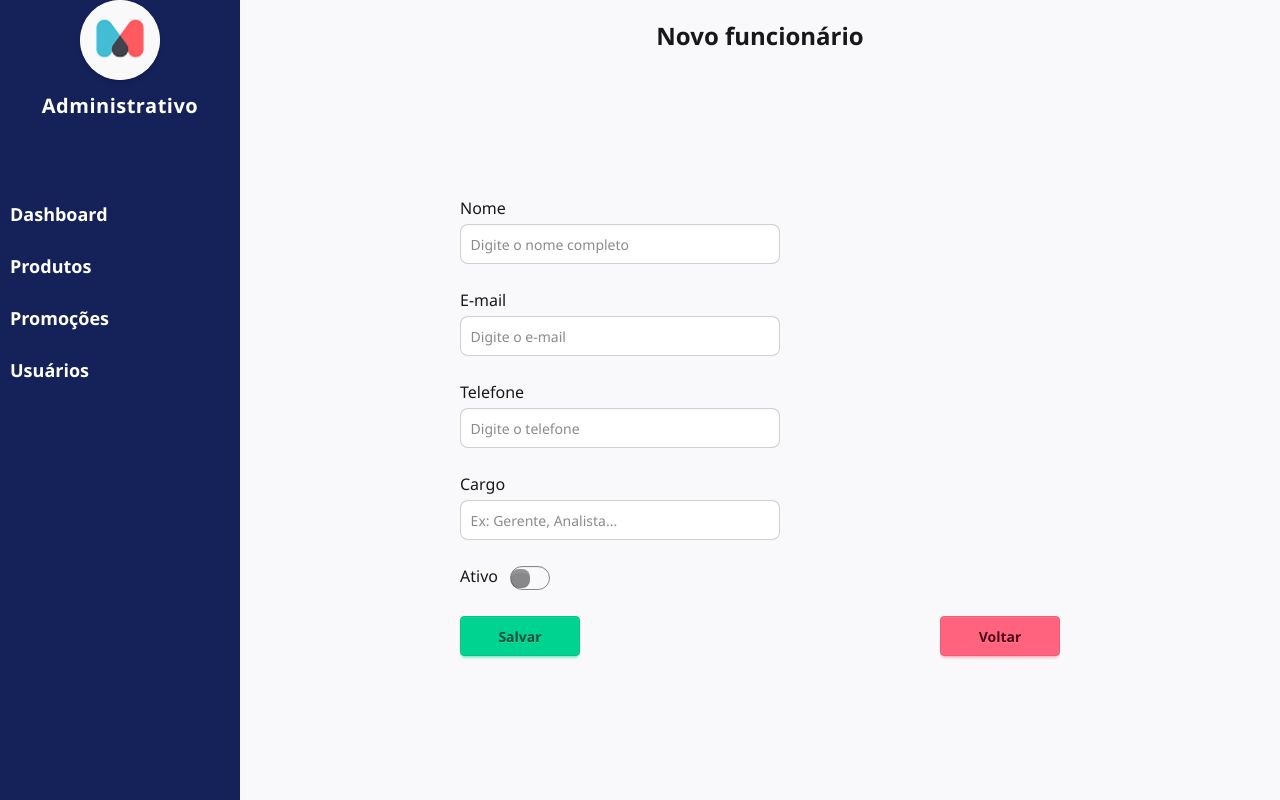
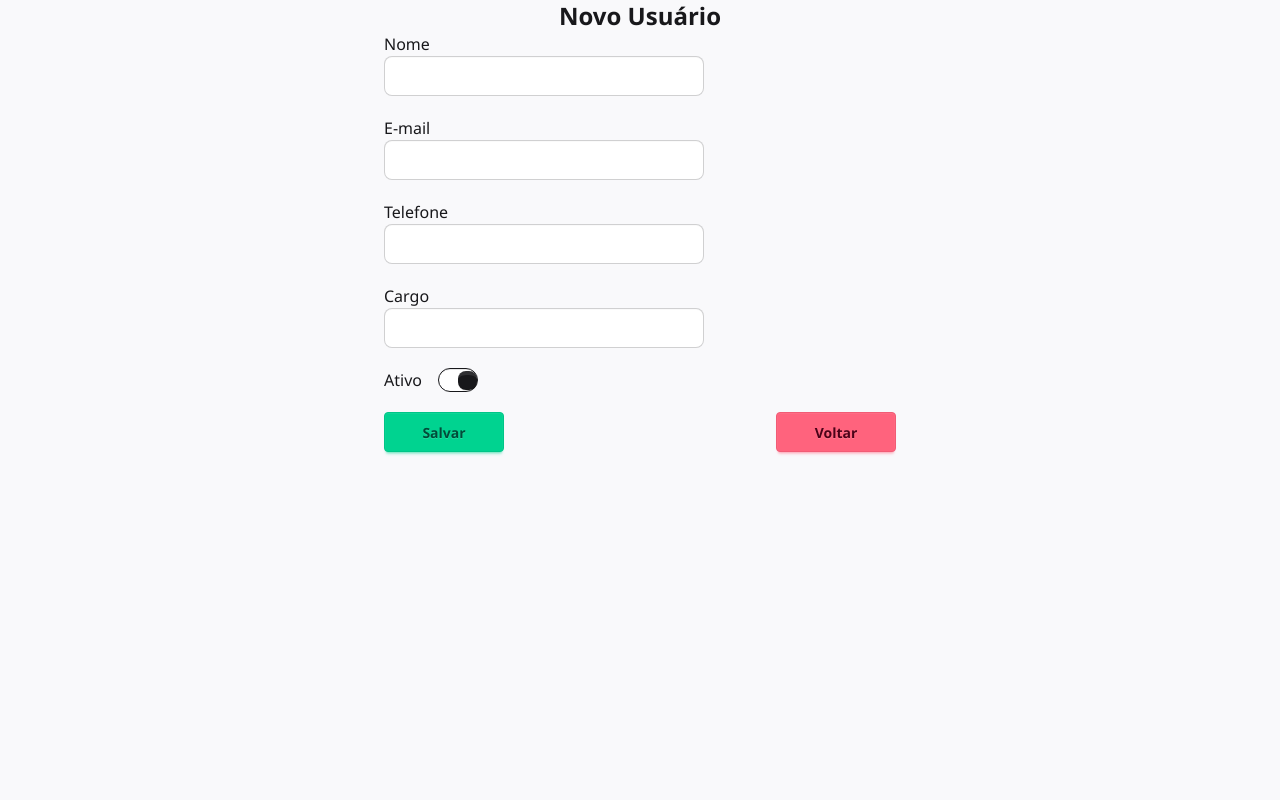
Before and after one commit to nataliatviana/sistema-mercadoweb, a React (Vite) app in the folder vite-project/: page /usuarios/novo in a window 1280 px wide. Built offline with nearby package versions, Linux system fonts and the light colour scheme.

Commit message:
Integração da página de usuários

```diff
--- a/vite-project/src/pages/users/FormUser/index.tsx
+++ b/vite-project/src/pages/users/FormUser/index.tsx
@@ -1,28 +1,24 @@
-import LeftBar from "../../../components/LeftBar";
-import type { User } from "../../../types/user.type";
-import "./index.css";
-import { useState, type FormEvent } from "react";
+import { useState } from "react";
 import { useLocation, useNavigate } from "react-router-dom";
 
-interface userFormProps {
-    user?: User
-    onSubmit?: (data: User) => void;
+interface UserFormProps {
     title: string;
+    user?: any;
+    onSubmit?: (data: any) => void;
     }
 
-export default function UserForm(props: userFormProps) {
+    export default function UserForm({ title, user, onSubmit }: UserFormProps) {
     const navigate = useNavigate();
-
     const location = useLocation();
-
     const isView = location.pathname.toLowerCase().includes("view");
 
     const [formData, setFormData] = useState({
-        name: props.user?.name ?? "",
-        email: props.user?.email,
-        phone: props.user?.telefone,
-        role: props.user?.role,
-        isActive: props.user?.isActive,
+        name: user?.name ?? "",
+        email: user?.email ?? "",
+        telefone: user?.telefone ?? "",
+        role: user?.role ?? "",
+        isActive: user?.isActive ?? true,
+        img: user?.img ?? "",
     });
 
     const handleChange = (e: React.ChangeEvent<HTMLInputElement>) => {
@@ -33,95 +29,74 @@ export default function UserForm(props: userFormProps) {
         });
     };
 
-    const handleSubmit = (e: FormEvent<HTMLFormElement>) => {
+    const handleSubmit = (e: React.FormEvent<HTMLFormElement>) => {
         e.preventDefault();
-        if (props.onSubmit)
-            props.onSubmit({
-                name: formData.name,
-                email: formData.email || "",
-                id: 1,
-                img: "",
-                isActive: formData.isActive || true,
-                role: "admin",
-                telefone: formData.phone || ""
-            });
+        if (onSubmit) onSubmit(formData);
     };
 
     return (
         <div className="flex min-h-screen">
-            <LeftBar />
-            <main className="flex-1 p-8 flex flex-col items-center">
-                <h1 className="text-2xl font-semibold title">{props.title}</h1>
+        <main className="flex-1 p-10 flex flex-col items-center">
+            <h1 className="text-2xl font-semibold">{title}</h1>
 
-                <form onSubmit={(e) => handleSubmit(e)} className="form-funcionario rounded-2xl p-10 flex flex-col gap-6 w-full max-w-lg">
+            <form onSubmit={handleSubmit} className="w-full max-w-lg mt-8 flex flex-col gap-5">
+
             <div className="flex flex-col">
-                        <label htmlFor="name">Nome</label>
+                <label>Nome</label>
                 <input
-                            id="name"
                 name="name"
                 value={formData.name}
                 onChange={handleChange}
-                            type="text"
-                            placeholder="Digite o nome completo"
+                disabled={isView}
                 className="input input-bordered"
                 required
-                            disabled={isView}
                 />
             </div>
 
             <div className="flex flex-col">
-                        <label htmlFor="email">E-mail</label>
+                <label>E-mail</label>
                 <input
-                            id="email"
                 name="email"
                 value={formData.email}
-                            onChange={(e) => handleChange(e)}
+                onChange={handleChange}
+                disabled={isView}
                 type="email"
-                            placeholder="Digite o e-mail"
                 className="input input-bordered"
                 required
-                            disabled={isView}
                 />
             </div>
 
             <div className="flex flex-col">
-                        <label htmlFor="phone">Telefone</label>
+                <label>Telefone</label>
                 <input
-                            id="phone"
-                            name="phone"
-                            value={formData.phone}
+                name="telefone"
+                value={formData.telefone}
                 onChange={handleChange}
-                            type="text"
-                            placeholder="Digite o telefone"
+                disabled={isView}
                 className="input input-bordered"
-                            disabled={isView}
                 />
             </div>
 
             <div className="flex flex-col">
-                        <label htmlFor="role">Cargo</label>
+                <label>Cargo</label>
                 <input
-                            id="role"
                 name="role"
                 value={formData.role}
                 onChange={handleChange}
-                            type="text"
-                            placeholder="Ex: Gerente, Analista..."
+                disabled={isView}
                 className="input input-bordered"
-                            disabled={isView}
                 />
             </div>
 
-                    <div className="flex items-center gap-3">
-                        <label htmlFor="isActive">Ativo</label>
+            <div className="flex items-center gap-4">
+                <label>Ativo</label>
                 <input
-                            id="isActive"
                 name="isActive"
                 type="checkbox"
                 checked={formData.isActive}
+                disabled={isView}
                 onChange={handleChange}
                 className="toggle"
-                            disabled={isView}
                 />
             </div>
 
@@ -131,7 +106,6 @@ export default function UserForm(props: userFormProps) {
                     Salvar
                 </button>
                 )}
-
                 <button
                 type="button"
                 onClick={() => navigate("/usuarios")}
--- a/vite-project/src/pages/users/edit/index.tsx
+++ b/vite-project/src/pages/users/edit/index.tsx
@@ -1,20 +1,29 @@
-import { useParams } from "react-router-dom";
+import { useParams, useNavigate } from "react-router-dom";
+import { useEffect, useState } from "react";
 import UserForm from "../FormUser";
-import { users, type User } from "../../../types/user.type";
+import { getUserById } from "../../../api/user.api";
 
-export default function EditUser(){
+export default function ViewUser() {
+    const { id } = useParams<{ id: string }>();
+    const navigate = useNavigate();
+    const [user, setUser] = useState<any>(null);
 
-    const {id} = useParams();
+    useEffect(() => {
+        if (id) {
+        const token = localStorage.getItem("token") || "";
+        getUserById(id, token)
+            .then(setUser)
+            .catch(err => alert("Erro ao buscar usuário: " + err.message));
+        }
+    }, [id]);
 
-    const user = users.find(u=> u.id.toString() === id);
-
-    const onSubmit = (data:User)=>{
-        console.log(data);
-    }
-
-    return (
-        <UserForm title="Editar funcionário"  onSubmit={(data:User)=> onSubmit(data)} user={user}>
-
-        </UserForm>
-    )
+    return user ? (
+        <UserForm
+        title="Visualizar Usuário"
+        user={user}
+        onSubmit={undefined}
+        />
+    ) : (
+        <p>Carregando usuário...</p>
+    );
 }
--- a/vite-project/src/pages/users/index.tsx
+++ b/vite-project/src/pages/users/index.tsx
@@ -1,53 +1,76 @@
+// src/pages/users/index.tsx
+import { useEffect, useState } from "react";
+import { useNavigate } from "react-router-dom";
+import LeftBar from "../../components/LeftBar";
 import { MdDelete, MdModeEditOutline } from "react-icons/md";
-import LeftBar from "../../components/LeftBar";
-import { type User, users } from "../../types/user.type";
-import "./index.css";
 import { GrFormView } from "react-icons/gr";
-import { useState } from "react";
 import Modal from "../../components/Modal";
-import { useNavigate } from "react-router-dom";
-
+import { getUsers, deleteUser } from "../../api/user.api";
 
 export default function Usuarios() {
+  const [users, setUsers] = useState<any[]>([]);
+  const [isOpenModal, setIsOpenModal] = useState(false);
+  const [userToDelete, setUserToDelete] = useState<any>(null);
+  const navigate = useNavigate();
+  const token = localStorage.getItem("token") || "";
 
-  const [isOpenModal, setIsOpenModal] = useState(false);
-  const [user, setUser] = useState<User | null>(null);
+  useEffect(() => {
+    fetchUsers();
+  }, []);
 
-  const navigate = useNavigate();
+  const fetchUsers = async () => {
+    try {
+      const data = await getUsers(token);
+      setUsers(data);
+    } catch (err: any) {
+      alert("Erro ao buscar usuários: " + err.message);
+    }
+  };
 
-  const openModal = (user: User) => {
-    setUser(user);
+  const openModal = (user: any) => {
+    setUserToDelete(user);
     setIsOpenModal(true);
-  }
+  };
 
+  const confirmDelete = async () => {
+    if (!userToDelete) return;
+    try {
+      await deleteUser(userToDelete._id, token);
+      setUsers(users.filter(u => u._id !== userToDelete._id));
+      setIsOpenModal(false);
+      setUserToDelete(null);
+    } catch (err: any) {
+      alert("Erro ao deletar usuário: " + err.message);
+    }
+  };
 
   return (
     <div className="flex min-h-screen">
-      <LeftBar>
-
-      </LeftBar>
+      <LeftBar />
       <main className="flex-1 p-8 flex flex-col gap-10">
         <div className="flex items-center justify-around header-title">
           <h1 className="text-center text-xl font-semibold title">Usuários</h1>
-          <button onClick={()=> navigate("/usuarios/novo")} className="btn btn-primary button">Adicionar usuário</button>
+          <button onClick={() => navigate("/usuarios/novo")} className="btn btn-primary">
+            Adicionar usuário
+          </button>
         </div>
 
         {isOpenModal && (
           <Modal title="Deseja realmente excluir esse usuário?" onClose={() => setIsOpenModal(false)}>
             <div className="flex flex-col gap-5">
               <div>
-                <p>Nome do usuário : {user?.name}</p>
-                <p>Email: {user?.email}</p>
+                <p>Nome: {userToDelete?.name}</p>
+                <p>Email: {userToDelete?.email}</p>
               </div>
               <div className="flex justify-around">
-                <button className="btn btn-info">Sim</button>
+                <button className="btn btn-info" onClick={confirmDelete}>Sim</button>
                 <button onClick={() => setIsOpenModal(false)} className="btn btn-error">Não</button>
               </div>
             </div>
           </Modal>
         )}
 
-        <div className="overflow-x-auto rounded-box border border-base-content/5 bg-base-100 px-7 mt-20 user-div ">
+        <div className="overflow-x-auto rounded-box border border-base-content/5 bg-base-100 px-7 mt-20 user-div">
           <table className="table w-full table-css">
             <thead>
               <tr>
@@ -61,16 +84,18 @@ export default function Usuarios() {
             </thead>
             <tbody>
               {users.map(user => (
-                <tr key={user.id}>
-                  <td><img width={50} src={user.img} alt="" /></td>
+                <tr key={user._id}>
+                  <td><img width={50} src={user.img || "https://img.daisyui.com/images/profile/demo/5@94.webp"} alt="" /></td>
                   <td>{user.name}</td>
                   <td>{user.role}</td>
                   <td>{user.email}</td>
-                  <td><input size={25} type="checkbox" checked={user.isActive} className="toggle" /></td>
+                  <td>
+                    <input type="checkbox" className="toggle" checked={user.active} readOnly />
+                  </td>
                   <td className="flex gap-5 justify-center">
-                    <MdDelete onClick={() => openModal(user)} cursor={"pointer"} size={25} />
-                    <MdModeEditOutline onClick={()=> navigate(`/usuarios/edit/${user.id}`)} cursor={"pointer"} size={25} />
-                    <GrFormView onClick={() => navigate(`/usuarios/view/${user.id}`)} cursor={"pointer"} size={25} />
+                    <MdDelete onClick={() => openModal(user)} cursor="pointer" size={25} />
+                    <MdModeEditOutline onClick={() => navigate(`/usuarios/edit/${user._id}`)} cursor="pointer" size={25} />
+                    <GrFormView onClick={() => navigate(`/usuarios/view/${user._id}`)} cursor="pointer" size={25} />
                   </td>
                 </tr>
               ))}
--- a/vite-project/src/pages/users/new/index.tsx
+++ b/vite-project/src/pages/users/new/index.tsx
@@ -1,16 +1,24 @@
-import type { User } from "../../../types/user.type";
+import { useNavigate } from "react-router-dom";
 import UserForm from "../FormUser";
-
+import { createUser } from "../../../api/user.api";
 
 export default function NewUser() {
+    const navigate = useNavigate();
 
-    const onSubmit = (data:User) =>{
-        console.log(data);
-    }
+    const handleSubmit = async (data: any) => {
+        try {
+        await createUser(data);
+        alert("Usuário criado com sucesso!");
+        navigate("/usuarios");
+        } catch (err: any) {
+        alert("Erro ao criar usuário: " + err.message);
+        }
+    };
 
-    return(
-        <UserForm title="Novo funcionário" onSubmit={(data:User)=> onSubmit(data)}>
-
-        </UserForm>
-    )
+    return (
+        <UserForm
+        title="Novo Usuário"
+        onSubmit={handleSubmit}
+        />
+    );
 }
--- a/vite-project/src/pages/users/view/index.tsx
+++ b/vite-project/src/pages/users/view/index.tsx
@@ -1,13 +1,27 @@
+import { useEffect, useState } from "react";
 import { useParams } from "react-router-dom";
-import { users } from "../../../types/user.type";
 import UserForm from "../FormUser";
 
-export default function ViewUser(){
-    const {id} = useParams();
+export default function ViewUser() {
+    const { id } = useParams<{ id: string }>();
+    const [user, setUser] = useState<any>(null);
+    const [loading, setLoading] = useState(true);
 
-    const user = users.find(u=> u.id.toString() === id);
+    useEffect(() => {
+        fetch(`http://localhost:3000/users/${id}`)
+        .then(res => res.json())
+        .then(data => {
+            setUser(data);
+            setLoading(false);
+        })
+        .catch(err => {
+            console.error("Erro ao buscar usuário:", err);
+            setLoading(false);
+        });
+    }, [id]);
 
-    return (
-        <UserForm title="Visualizar usuário" user={user}></UserForm>
-    )
+    if (loading) return <div>Carregando...</div>;
+    if (!user) return <div>Usuário não encontrado</div>;
+
+    return <UserForm title="Visualizar usuário" user={user} />;
 }
```
Also changed, not shown: vite-project/src/api/user.api.ts (added, +55 -0 lines). Lines whose indentation alone changed are shown as unchanged.
